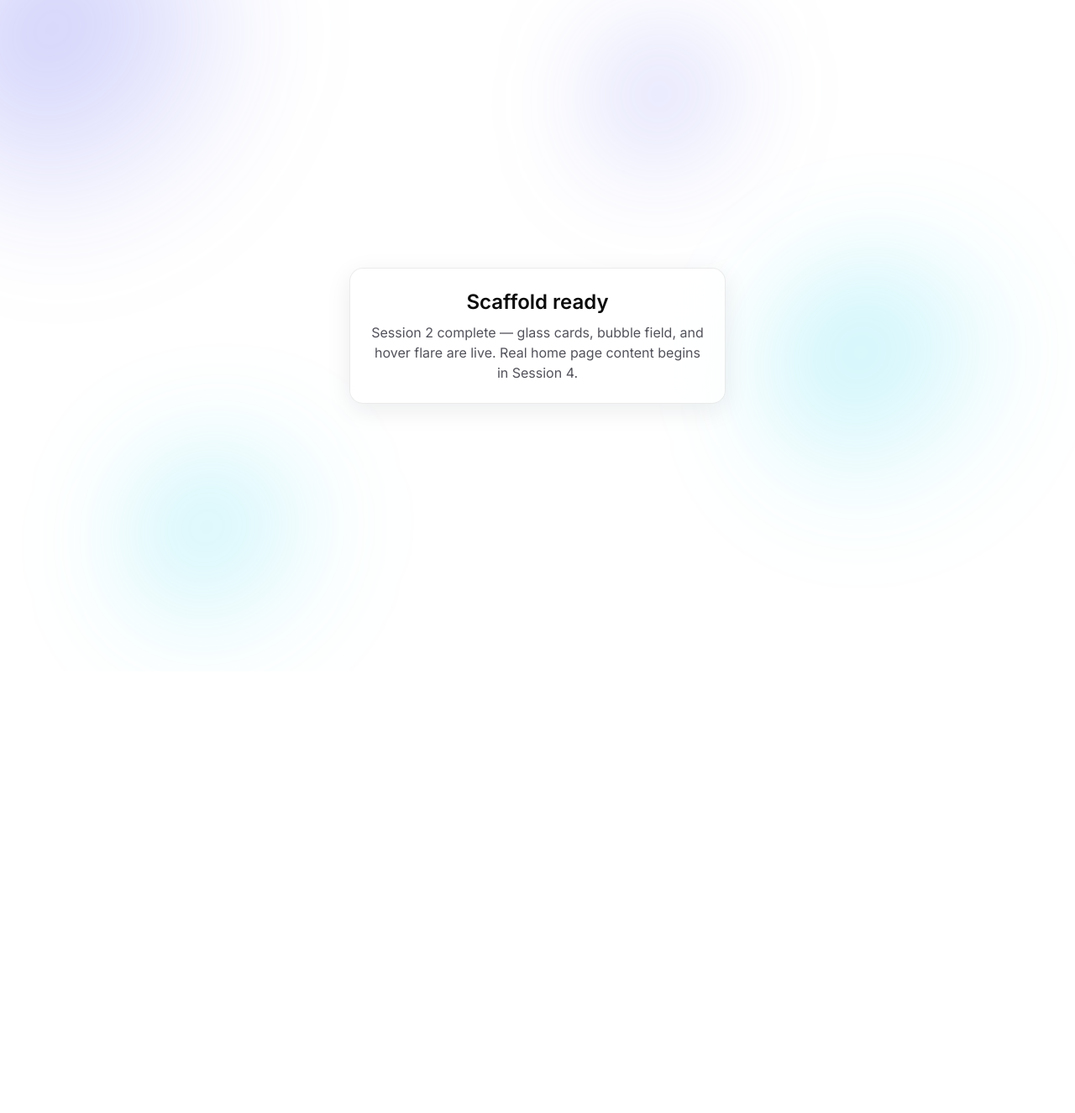
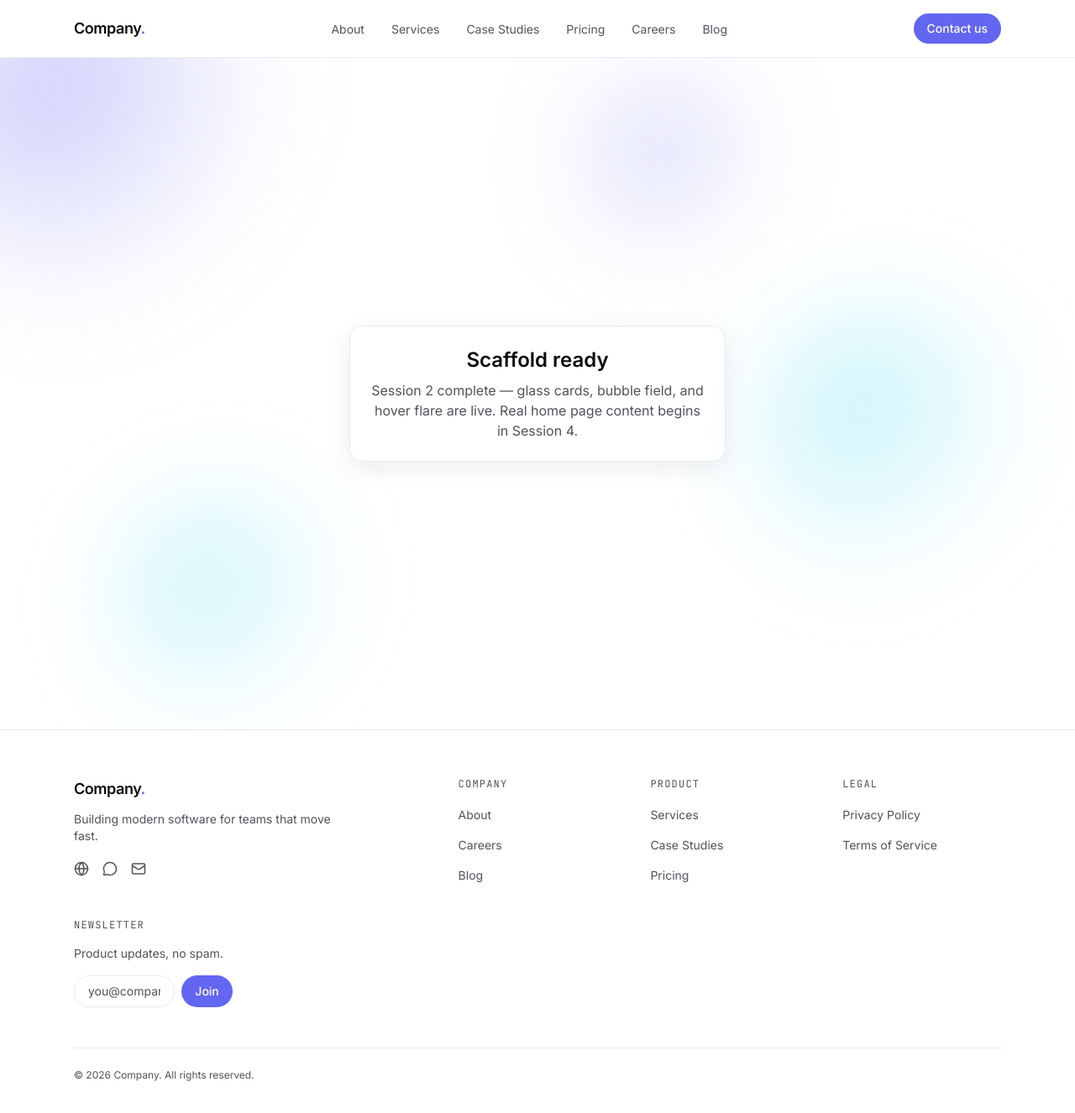
Before and after one commit to Erudite885/ee, a Next.js app: page / in a window 1280 px wide. Shown: the top 1326 px of the page at 84% size. Before the commit the page ends 800 px from the top, so only its background shows below. Built offline with nearby package versions, Linux system fonts and the light colour scheme.

Commit message:
session 3: sticky navbar and mega-footer, wired into layout

```diff
--- a/app/layout.tsx
+++ b/app/layout.tsx
@@ -1,6 +1,8 @@
 import type { Metadata } from "next";
 import { Inter, JetBrains_Mono } from "next/font/google";
 import "./globals.css";
+import { Navbar } from "@/components/navbar";
+import { Footer } from "@/components/footer";
 
 const fontSans = Inter({
   variable: "--font-body",
@@ -25,7 +27,9 @@ export default function RootLayout({ children }: LayoutProps<"/">) {
       suppressHydrationWarning
     >
       <body className="min-h-full flex flex-col bg-background text-foreground">
+        <Navbar />
         {children}
+        <Footer />
       </body>
     </html>
   );
--- /dev/null
+++ b/components/footer.tsx
@@ -0,0 +1,128 @@
+"use client";
+
+import Link from "next/link";
+import { Globe, Mail, MessageCircle } from "lucide-react";
+import { cn } from "@/lib/utils";
+
+const SITEMAP_COLUMNS = [
+  {
+    heading: "Company",
+    links: [
+      { href: "/about", label: "About" },
+      { href: "/careers", label: "Careers" },
+      { href: "/blog", label: "Blog" },
+    ],
+  },
+  {
+    heading: "Product",
+    links: [
+      { href: "/services", label: "Services" },
+      { href: "/case-studies", label: "Case Studies" },
+      { href: "/pricing", label: "Pricing" },
+    ],
+  },
+  {
+    heading: "Legal",
+    links: [
+      { href: "/legal/privacy", label: "Privacy Policy" },
+      { href: "/legal/terms", label: "Terms of Service" },
+    ],
+  },
+];
+
+const SOCIAL_LINKS = [
+  { href: "https://example.com", label: "Website", icon: Globe },
+  { href: "https://example.com/community", label: "Community", icon: MessageCircle },
+  { href: "mailto:hello@company.com", label: "Email", icon: Mail },
+];
+
+/**
+ * Mega-footer: sitemap columns + social links + a newsletter signup UI.
+ * The newsletter form is UI only for this session — no submit handler wired
+ * up yet. Whichever session ends up owning a real newsletter backend should
+ * wire onSubmit here rather than building a second form component.
+ */
+export function Footer() {
+  return (
+    <footer
+      className={cn(
+        "mt-auto border-t backdrop-blur-xl",
+        "bg-[var(--glass-bg)] border-[var(--glass-border)]"
+      )}
+    >
+      <div className="mx-auto max-w-6xl px-6 py-14">
+        <div className="grid grid-cols-2 gap-10 md:grid-cols-5">
+          <div className="col-span-2">
+            <Link href="/" className="text-lg font-semibold tracking-tight">
+              Company<span className="text-accent">.</span>
+            </Link>
+            <p className="mt-3 max-w-xs text-sm text-muted">
+              Building modern software for teams that move fast.
+            </p>
+            <div className="mt-5 flex gap-4">
+              {SOCIAL_LINKS.map(({ href, label, icon: Icon }) => (
+                <a
+                  key={label}
+                  href={href}
+                  aria-label={label}
+                  target="_blank"
+                  rel="noreferrer noopener"
+                  className="text-muted transition-colors hover:text-foreground"
+                >
+                  <Icon size={18} />
+                </a>
+              ))}
+            </div>
+          </div>
+
+          {SITEMAP_COLUMNS.map((column) => (
+            <div key={column.heading}>
+              <h3 className="font-mono text-xs uppercase tracking-widest text-muted">
+                {column.heading}
+              </h3>
+              <ul className="mt-4 flex flex-col gap-3">
+                {column.links.map((link) => (
+                  <li key={link.href}>
+                    <Link
+                      href={link.href}
+                      className="text-sm text-muted transition-colors hover:text-foreground"
+                    >
+                      {link.label}
+                    </Link>
+                  </li>
+                ))}
+              </ul>
+            </div>
+          ))}
+
+          <div className="col-span-2 md:col-span-1">
+            <h3 className="font-mono text-xs uppercase tracking-widest text-muted">
+              Newsletter
+            </h3>
+            <p className="mt-4 text-sm text-muted">
+              Product updates, no spam.
+            </p>
+            <form className="mt-4 flex gap-2" onSubmit={(e) => e.preventDefault()}>
+              <input
+                type="email"
+                required
+                placeholder="you@company.com"
+                className="w-full rounded-full border border-[var(--glass-border)] bg-transparent px-4 py-2 text-sm outline-none placeholder:text-muted focus:border-accent"
+              />
+              <button
+                type="submit"
+                className="shrink-0 rounded-full bg-accent px-4 py-2 text-sm font-medium text-white transition-opacity hover:opacity-90"
+              >
+                Join
+              </button>
+            </form>
+          </div>
+        </div>
+
+        <div className="mt-12 border-t border-[var(--glass-border)] pt-6 text-xs text-muted">
+          © {new Date().getFullYear()} Company. All rights reserved.
+        </div>
+      </div>
+    </footer>
+  );
+}
--- /dev/null
+++ b/components/navbar.tsx
@@ -0,0 +1,101 @@
+"use client";
+
+import Link from "next/link";
+import { useState } from "react";
+import { Menu, X } from "lucide-react";
+import { cn } from "@/lib/utils";
+
+const NAV_LINKS = [
+  { href: "/about", label: "About" },
+  { href: "/services", label: "Services" },
+  { href: "/case-studies", label: "Case Studies" },
+  { href: "/pricing", label: "Pricing" },
+  { href: "/careers", label: "Careers" },
+  { href: "/blog", label: "Blog" },
+];
+
+/**
+ * Sticky glass navbar. Uses the same --glass-bg/--glass-border tokens as
+ * GlassCard but applied directly here (not via GlassCard itself) since a
+ * full-width sticky bar has different layout needs than a card. Mobile menu
+ * is a simple show/hide panel — no animation library dependency needed for
+ * this, keeps it lightweight and accessible.
+ */
+export function Navbar() {
+  const [open, setOpen] = useState(false);
+
+  return (
+    <header
+      className={cn(
+        "sticky top-0 z-50 border-b backdrop-blur-xl",
+        "bg-[var(--glass-bg)] border-[var(--glass-border)]"
+      )}
+    >
+      <nav className="mx-auto flex max-w-6xl items-center justify-between px-6 py-4">
+        <Link href="/" className="text-lg font-semibold tracking-tight">
+          Company<span className="text-accent">.</span>
+        </Link>
+
+        {/* Desktop links */}
+        <ul className="hidden items-center gap-8 md:flex">
+          {NAV_LINKS.map((link) => (
+            <li key={link.href}>
+              <Link
+                href={link.href}
+                className="text-sm text-muted transition-colors hover:text-foreground"
+              >
+                {link.label}
+              </Link>
+            </li>
+          ))}
+        </ul>
+
+        <Link
+          href="/contact"
+          className="hidden rounded-full bg-accent px-4 py-2 text-sm font-medium text-white transition-opacity hover:opacity-90 md:inline-block"
+        >
+          Contact us
+        </Link>
+
+        {/* Mobile toggle */}
+        <button
+          type="button"
+          aria-label={open ? "Close menu" : "Open menu"}
+          aria-expanded={open}
+          onClick={() => setOpen((prev) => !prev)}
+          className="inline-flex items-center justify-center rounded-md p-2 md:hidden"
+        >
+          {open ? <X size={22} /> : <Menu size={22} />}
+        </button>
+      </nav>
+
+      {/* Mobile panel */}
+      {open && (
+        <div className="border-t border-[var(--glass-border)] px-6 pb-6 md:hidden">
+          <ul className="flex flex-col gap-4 pt-4">
+            {NAV_LINKS.map((link) => (
+              <li key={link.href}>
+                <Link
+                  href={link.href}
+                  onClick={() => setOpen(false)}
+                  className="block text-sm text-muted transition-colors hover:text-foreground"
+                >
+                  {link.label}
+                </Link>
+              </li>
+            ))}
+            <li>
+              <Link
+                href="/contact"
+                onClick={() => setOpen(false)}
+                className="inline-block rounded-full bg-accent px-4 py-2 text-sm font-medium text-white"
+              >
+                Contact us
+              </Link>
+            </li>
+          </ul>
+        </div>
+      )}
+    </header>
+  );
+}
--- a/package.json
+++ b/package.json
@@ -11,6 +11,7 @@
   "dependencies": {
     "clsx": "^2.1.1",
     "framer-motion": "^13.1.1",
+    "lucide-react": "^1.34.0",
     "next": "16.3.3",
     "react": "19.2.8",
     "react-dom": "19.2.8"
```
Also changed, not shown: 2 other files (tests, documents, lock files or other folders).
